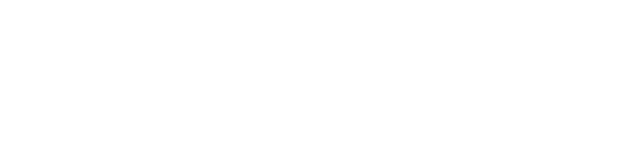
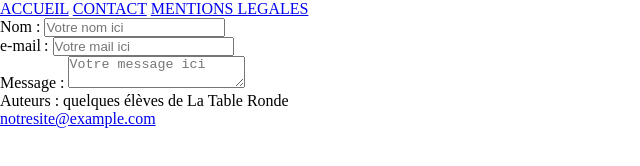
Before and after one commit to TomGOURDY/projet_fil_rouge, a plain HTML site: page contact.html in a window 1280 px wide. Shown: the whole page, without its empty margins (0-640 px from the left). Drawn offline with Linux system fonts and the light colour scheme.

Commit message:
:construction: contact form added

```diff
--- a/contact.html
+++ b/contact.html
@@ -8,6 +8,36 @@
     <link href="https://fonts.googleapis.com/css2?family=Roboto:wght@300&display=swap" rel="stylesheet">
 </head>
 <body>
-
+  <header>
+        <nav>
+            <a href="index.html">ACCUEIL</a>
+            <a href="contact.html">CONTACT</a>
+            <a href="mentionsLegales.html">MENTIONS LEGALES</a>
+        </nav>
+  </header>
+  <main>
+    <section id="formulaire_contact">
+      <form class="form" action="contact.html/send" method="post">
+        <div>
+          <label for="name">Nom :</label>
+          <input type="text" id="name" name="user_name" placeholder="Votre nom ici">
+        </div>
+        <div>
+          <label for="mail">e-mail :</label>
+          <input type="email" id="mail" name="user_mail" placeholder="Votre mail ici">
+        </div>
+        <div>
+          <label for="msg">Message :</label>
+          <textarea id="msg" name="user_message" placeholder="Votre message ici"></textarea>
+        </div>
+      </form>
+    </section>
+  </main>
+  <footer>
+        <div class="footer">
+            <p>Auteurs : quelques élèves de La Table Ronde</p>
+            <p><a href="mailto:notresite@example.com">notresite@example.com</a></p>
+        </div>
+  </footer>
 </body>
 </html>
```
